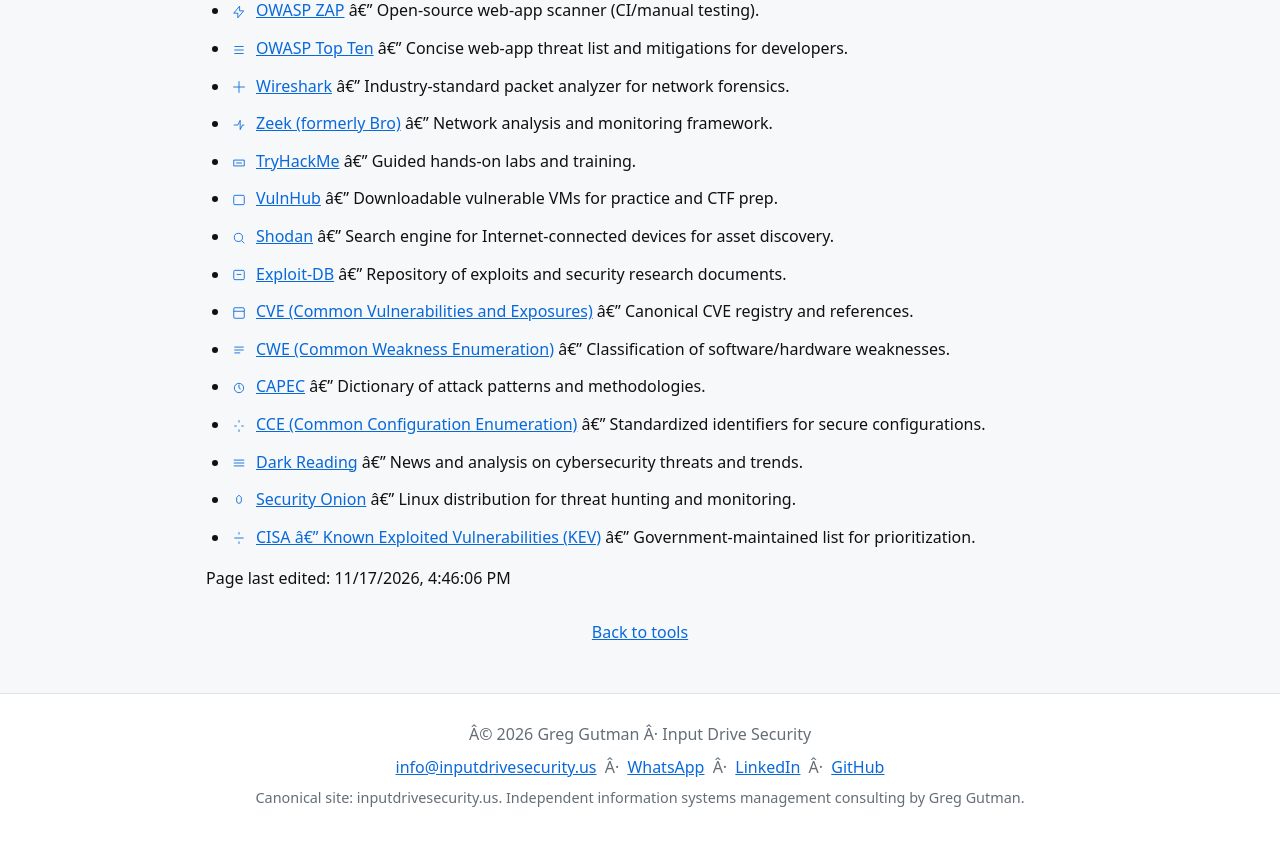
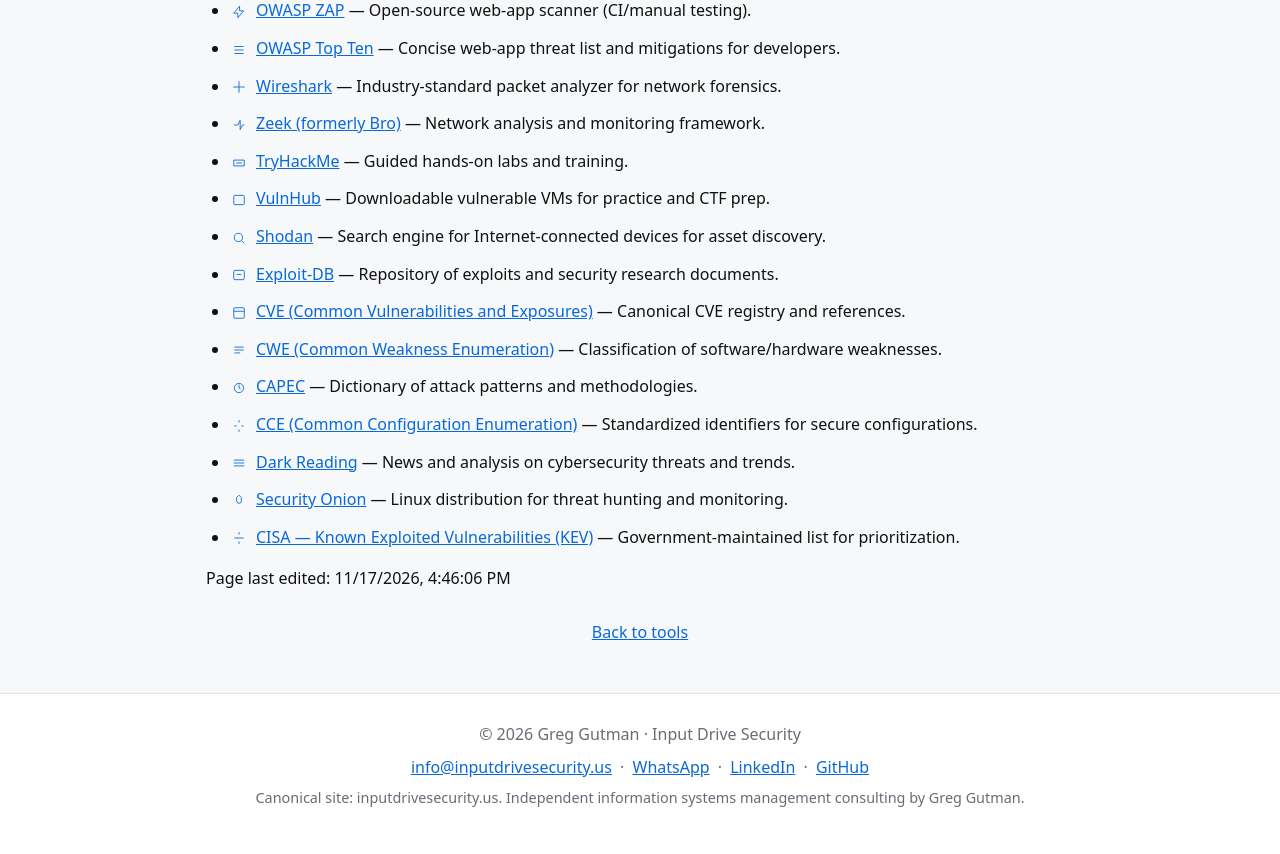
Before and after one commit to inputdrive/inputdrive.github.io, a plain HTML site: page security_tools.html in a window 1280 px wide. Shown: the part 730-1584 px from the top of the page. Drawn offline with Linux system fonts and the light colour scheme.

Commit message:
Fix character encoding issues and improve HTML entities across multiple files
- Replaced incorrect character representations (e.g., "Â·", "â€”") with proper HTML entities (e.g., "&middot;", "&mdash;") in basic.html, buyme.html, mortgage_calculator.html, mortgage_calculator_advanced.html, parsing_api.html, random.html, security_tools.html, skeleton.html, and tools.html.
- Added .editorconfig file to standardize code formatting across the project.

```diff
--- a/security_tools.html
+++ b/security_tools.html
@@ -84,23 +84,23 @@
 
         <h2>Top Security Tools & Resources</h2>
         <ul style="list-style-position:outside;padding-left:24px;">
-            <li style="margin-bottom:12px;"><a href="https://nvd.nist.gov/" target="_blank" rel="noopener noreferrer"><span class="icon" aria-hidden="true" style="width:18px;height:18px;min-width:18px;display:inline-flex;align-items:center;justify-content:center;margin-right:8px;vertical-align:middle;"><svg viewBox="0 0 24 24" width="14" height="14" fill="none" stroke="currentColor" stroke-width="1.5"><rect x="3" y="3" width="18" height="18" rx="2"/><path d="M3 9h18"/></svg></span>NVD (National Vulnerability Database)</a> â€” Canonical CVE database with CVSS scores.</li>
-            <li style="margin-bottom:12px;"><a href="https://github.com/advisories" target="_blank" rel="noopener noreferrer"><span class="icon" aria-hidden="true" style="width:18px;height:18px;min-width:18px;display:inline-flex;align-items:center;justify-content:center;margin-right:8px;vertical-align:middle;"><svg viewBox="0 0 24 24" width="14" height="14" fill="none" stroke="currentColor" stroke-width="1.5"><path d="M12 2C6.48 2 2 6.48 2 12c0 4.42 2.87 8.18 6.84 9.5.5.09.68-.22.68-.48 0-.24-.01-.87-.01-1.7-2.78.61-3.37-1.2-3.37-1.2-.45-1.15-1.11-1.46-1.11-1.46-.91-.62.07-.6.07-.6 1 .07 1.53 1.05 1.53 1.05.9 1.52 2.36 1.08 2.93.83.09-.65.35-1.08.63-1.33-2.22-.25-4.56-1.11-4.56-4.95 0-1.09.39-1.98 1.03-2.68-.1-.25-.45-1.27.1-2.64 0 0 .84-.27 2.75 1.03A9.56 9.56 0 0 1 12 6.8c.85.004 1.7.115 2.49.34 1.9-1.3 2.73-1.03 2.73-1.03.55 1.37.21 2.39.1 2.64.64.7 1.03 1.59 1.03 2.68 0 3.85-2.34 4.7-4.57 4.95.36.31.68.92.68 1.85 0 1.34-.01 2.43-.01 2.76 0 .26.18.58.69.48C19.13 20.18 22 16.42 22 12c0-5.52-4.48-10-10-10z"/></svg></span>GitHub Security Advisories</a> â€” Fast repo-level advisories for open-source dependencies.</li>
-            <li style="margin-bottom:12px;"><a href="https://owasp.org/www-project-zap/" target="_blank" rel="noopener noreferrer"><span class="icon" aria-hidden="true" style="width:18px;height:18px;min-width:18px;display:inline-flex;align-items:center;justify-content:center;margin-right:8px;vertical-align:middle;"><svg viewBox="0 0 24 24" width="14" height="14" fill="none" stroke="currentColor" stroke-width="1.5"><path d="M13 2L3 14h7v8l10-12h-7z"/></svg></span>OWASP ZAP</a> â€” Open-source web-app scanner (CI/manual testing).</li>
-            <li style="margin-bottom:12px;"><a href="https://owasp.org/www-project-top-ten/" target="_blank" rel="noopener noreferrer"><span class="icon" aria-hidden="true" style="width:18px;height:18px;min-width:18px;display:inline-flex;align-items:center;justify-content:center;margin-right:8px;vertical-align:middle;"><svg viewBox="0 0 24 24" width="14" height="14" fill="none" stroke="currentColor" stroke-width="1.5"><path d="M4 6h16M4 12h16M4 18h16"/></svg></span>OWASP Top Ten</a> â€” Concise web-app threat list and mitigations for developers.</li>
-            <li style="margin-bottom:12px;"><a href="https://www.wireshark.org/" target="_blank" rel="noopener noreferrer"><span class="icon" aria-hidden="true" style="width:18px;height:18px;min-width:18px;display:inline-flex;align-items:center;justify-content:center;margin-right:8px;vertical-align:middle;"><svg viewBox="0 0 24 24" width="14" height="14" fill="none" stroke="currentColor" stroke-width="1.5"><path d="M2 12h20M12 2v20"/></svg></span>Wireshark</a> â€” Industry-standard packet analyzer for network forensics.</li>
-            <li style="margin-bottom:12px;"><a href="https://zeek.org/" target="_blank" rel="noopener noreferrer"><span class="icon" aria-hidden="true" style="width:18px;height:18px;min-width:18px;display:inline-flex;align-items:center;justify-content:center;margin-right:8px;vertical-align:middle;"><svg viewBox="0 0 24 24" width="14" height="14" fill="none" stroke="currentColor" stroke-width="1.5"><path d="M3 12h7l4-8v16l4-8h3"/></svg></span>Zeek (formerly Bro)</a> â€” Network analysis and monitoring framework.</li>
-            <li style="margin-bottom:12px;"><a href="https://tryhackme.com/" target="_blank" rel="noopener noreferrer"><span class="icon" aria-hidden="true" style="width:18px;height:18px;min-width:18px;display:inline-flex;align-items:center;justify-content:center;margin-right:8px;vertical-align:middle;"><svg viewBox="0 0 24 24" width="14" height="14" fill="none" stroke="currentColor" stroke-width="1.5"><path d="M3 7h18v10H3z"/><path d="M7 12h10"/></svg></span>TryHackMe</a> â€” Guided hands-on labs and training.</li>
-            <li style="margin-bottom:12px;"><a href="https://vulnhub.com/" target="_blank" rel="noopener noreferrer"><span class="icon" aria-hidden="true" style="width:18px;height:18px;min-width:18px;display:inline-flex;align-items:center;justify-content:center;margin-right:8px;vertical-align:middle;"><svg viewBox="0 0 24 24" width="14" height="14" fill="none" stroke="currentColor" stroke-width="1.5"><rect x="3" y="4" width="18" height="16" rx="2"/></svg></span>VulnHub</a> â€” Downloadable vulnerable VMs for practice and CTF prep.</li>
-            <li style="margin-bottom:12px;"><a href="https://www.shodan.io/" target="_blank" rel="noopener noreferrer"><span class="icon" aria-hidden="true" style="width:18px;height:18px;min-width:18px;display:inline-flex;align-items:center;justify-content:center;margin-right:8px;vertical-align:middle;"><svg viewBox="0 0 24 24" width="14" height="14" fill="none" stroke="currentColor" stroke-width="1.5"><circle cx="11" cy="11" r="7"/><path d="M21 21l-4.35-4.35"/></svg></span>Shodan</a> â€” Search engine for Internet-connected devices for asset discovery.</li>
-            <li style="margin-bottom:12px;"><a href="https://www.exploit-db.com/" target="_blank" rel="noopener noreferrer"><span class="icon" aria-hidden="true" style="width:18px;height:18px;min-width:18px;display:inline-flex;align-items:center;justify-content:center;margin-right:8px;vertical-align:middle;"><svg viewBox="0 0 24 24" width="14" height="14" fill="none" stroke="currentColor" stroke-width="1.5"><rect x="3" y="4" width="18" height="16" rx="2"/><path d="M8 11h8"/></svg></span>Exploit-DB</a> â€” Repository of exploits and security research documents.</li>
-            <li style="margin-bottom:12px;"><a href="https://cve.mitre.org/" target="_blank" rel="noopener noreferrer"><span class="icon" aria-hidden="true" style="width:18px;height:18px;min-width:18px;display:inline-flex;align-items:center;justify-content:center;margin-right:8px;vertical-align:middle;"><svg viewBox="0 0 24 24" width="14" height="14" fill="none" stroke="currentColor" stroke-width="1.5"><rect x="3" y="3" width="18" height="18" rx="2"/><path d="M3 9h18"/></svg></span>CVE (Common Vulnerabilities and Exposures)</a> â€” Canonical CVE registry and references.</li>
-            <li style="margin-bottom:12px;"><a href="https://cwe.mitre.org/" target="_blank" rel="noopener noreferrer"><span class="icon" aria-hidden="true" style="width:18px;height:18px;min-width:18px;display:inline-flex;align-items:center;justify-content:center;margin-right:8px;vertical-align:middle;"><svg viewBox="0 0 24 24" width="14" height="14" fill="none" stroke="currentColor" stroke-width="1.5"><path d="M4 7h16M4 12h16M4 17h10"/></svg></span>CWE (Common Weakness Enumeration)</a> â€” Classification of software/hardware weaknesses.</li>
-            <li style="margin-bottom:12px;"><a href="https://capec.mitre.org/" target="_blank" rel="noopener noreferrer"><span class="icon" aria-hidden="true" style="width:18px;height:18px;min-width:18px;display:inline-flex;align-items:center;justify-content:center;margin-right:8px;vertical-align:middle;"><svg viewBox="0 0 24 24" width="14" height="14" fill="none" stroke="currentColor" stroke-width="1.5"><circle cx="12" cy="12" r="8"/><path d="M12 6v6l3 2"/></svg></span>CAPEC</a> â€” Dictionary of attack patterns and methodologies.</li>
-            <li style="margin-bottom:12px;"><a href="https://cce.mitre.org/" target="_blank" rel="noopener noreferrer"><span class="icon" aria-hidden="true" style="width:18px;height:18px;min-width:18px;display:inline-flex;align-items:center;justify-content:center;margin-right:8px;vertical-align:middle;"><svg viewBox="0 0 24 24" width="14" height="14" fill="none" stroke="currentColor" stroke-width="1.5"><path d="M12 2v4M12 18v4M4 12h4M16 12h4"/></svg></span>CCE (Common Configuration Enumeration)</a> â€” Standardized identifiers for secure configurations.</li>
-            <li style="margin-bottom:12px;"><a href="https://www.darkReading.com/" target="_blank" rel="noopener noreferrer"><span class="icon" aria-hidden="true" style="width:18px;height:18px;min-width:18px;display:inline-flex;align-items:center;justify-content:center;margin-right:8px;vertical-align:middle;"><svg viewBox="0 0 24 24" width="14" height="14" fill="none" stroke="currentColor" stroke-width="1.5"><path d="M3 7h18M3 12h18M3 17h18"/></svg></span>Dark Reading</a> â€” News and analysis on cybersecurity threats and trends.</li>
-            <li style="margin-bottom:12px;"><a href="https://securityonion.net/" target="_blank" rel="noopener noreferrer"><span class="icon" aria-hidden="true" style="width:18px;height:18px;min-width:18px;display:inline-flex;align-items:center;justify-content:center;margin-right:8px;vertical-align:middle;"><svg viewBox="0 0 24 24" width="14" height="14" fill="none" stroke="currentColor" stroke-width="1.5"><path d="M12 2l4 4v6a4 4 0 1 1-8 0V6l4-4z"/></svg></span>Security Onion</a> â€” Linux distribution for threat hunting and monitoring.</li>
-            <li style="margin-bottom:12px;"><a href="https://www.cisa.gov/known-exploited-vulnerabilities-catalog" target="_blank" rel="noopener noreferrer"><span class="icon" aria-hidden="true" style="width:18px;height:18px;min-width:18px;display:inline-flex;align-items:center;justify-content:center;margin-right:8px;vertical-align:middle;"><svg viewBox="0 0 24 24" width="14" height="14" fill="none" stroke="currentColor" stroke-width="1.5"><path d="M12 2v4M12 18v4M4 12h16"/></svg></span>CISA â€” Known Exploited Vulnerabilities (KEV)</a> â€” Government-maintained list for prioritization.</li>
+            <li style="margin-bottom:12px;"><a href="https://nvd.nist.gov/" target="_blank" rel="noopener noreferrer"><span class="icon" aria-hidden="true" style="width:18px;height:18px;min-width:18px;display:inline-flex;align-items:center;justify-content:center;margin-right:8px;vertical-align:middle;"><svg viewBox="0 0 24 24" width="14" height="14" fill="none" stroke="currentColor" stroke-width="1.5"><rect x="3" y="3" width="18" height="18" rx="2"/><path d="M3 9h18"/></svg></span>NVD (National Vulnerability Database)</a> &mdash; Canonical CVE database with CVSS scores.</li>
+            <li style="margin-bottom:12px;"><a href="https://github.com/advisories" target="_blank" rel="noopener noreferrer"><span class="icon" aria-hidden="true" style="width:18px;height:18px;min-width:18px;display:inline-flex;align-items:center;justify-content:center;margin-right:8px;vertical-align:middle;"><svg viewBox="0 0 24 24" width="14" height="14" fill="none" stroke="currentColor" stroke-width="1.5"><path d="M12 2C6.48 2 2 6.48 2 12c0 4.42 2.87 8.18 6.84 9.5.5.09.68-.22.68-.48 0-.24-.01-.87-.01-1.7-2.78.61-3.37-1.2-3.37-1.2-.45-1.15-1.11-1.46-1.11-1.46-.91-.62.07-.6.07-.6 1 .07 1.53 1.05 1.53 1.05.9 1.52 2.36 1.08 2.93.83.09-.65.35-1.08.63-1.33-2.22-.25-4.56-1.11-4.56-4.95 0-1.09.39-1.98 1.03-2.68-.1-.25-.45-1.27.1-2.64 0 0 .84-.27 2.75 1.03A9.56 9.56 0 0 1 12 6.8c.85.004 1.7.115 2.49.34 1.9-1.3 2.73-1.03 2.73-1.03.55 1.37.21 2.39.1 2.64.64.7 1.03 1.59 1.03 2.68 0 3.85-2.34 4.7-4.57 4.95.36.31.68.92.68 1.85 0 1.34-.01 2.43-.01 2.76 0 .26.18.58.69.48C19.13 20.18 22 16.42 22 12c0-5.52-4.48-10-10-10z"/></svg></span>GitHub Security Advisories</a> &mdash; Fast repo-level advisories for open-source dependencies.</li>
+            <li style="margin-bottom:12px;"><a href="https://owasp.org/www-project-zap/" target="_blank" rel="noopener noreferrer"><span class="icon" aria-hidden="true" style="width:18px;height:18px;min-width:18px;display:inline-flex;align-items:center;justify-content:center;margin-right:8px;vertical-align:middle;"><svg viewBox="0 0 24 24" width="14" height="14" fill="none" stroke="currentColor" stroke-width="1.5"><path d="M13 2L3 14h7v8l10-12h-7z"/></svg></span>OWASP ZAP</a> &mdash; Open-source web-app scanner (CI/manual testing).</li>
+            <li style="margin-bottom:12px;"><a href="https://owasp.org/www-project-top-ten/" target="_blank" rel="noopener noreferrer"><span class="icon" aria-hidden="true" style="width:18px;height:18px;min-width:18px;display:inline-flex;align-items:center;justify-content:center;margin-right:8px;vertical-align:middle;"><svg viewBox="0 0 24 24" width="14" height="14" fill="none" stroke="currentColor" stroke-width="1.5"><path d="M4 6h16M4 12h16M4 18h16"/></svg></span>OWASP Top Ten</a> &mdash; Concise web-app threat list and mitigations for developers.</li>
+            <li style="margin-bottom:12px;"><a href="https://www.wireshark.org/" target="_blank" rel="noopener noreferrer"><span class="icon" aria-hidden="true" style="width:18px;height:18px;min-width:18px;display:inline-flex;align-items:center;justify-content:center;margin-right:8px;vertical-align:middle;"><svg viewBox="0 0 24 24" width="14" height="14" fill="none" stroke="currentColor" stroke-width="1.5"><path d="M2 12h20M12 2v20"/></svg></span>Wireshark</a> &mdash; Industry-standard packet analyzer for network forensics.</li>
+            <li style="margin-bottom:12px;"><a href="https://zeek.org/" target="_blank" rel="noopener noreferrer"><span class="icon" aria-hidden="true" style="width:18px;height:18px;min-width:18px;display:inline-flex;align-items:center;justify-content:center;margin-right:8px;vertical-align:middle;"><svg viewBox="0 0 24 24" width="14" height="14" fill="none" stroke="currentColor" stroke-width="1.5"><path d="M3 12h7l4-8v16l4-8h3"/></svg></span>Zeek (formerly Bro)</a> &mdash; Network analysis and monitoring framework.</li>
+            <li style="margin-bottom:12px;"><a href="https://tryhackme.com/" target="_blank" rel="noopener noreferrer"><span class="icon" aria-hidden="true" style="width:18px;height:18px;min-width:18px;display:inline-flex;align-items:center;justify-content:center;margin-right:8px;vertical-align:middle;"><svg viewBox="0 0 24 24" width="14" height="14" fill="none" stroke="currentColor" stroke-width="1.5"><path d="M3 7h18v10H3z"/><path d="M7 12h10"/></svg></span>TryHackMe</a> &mdash; Guided hands-on labs and training.</li>
+            <li style="margin-bottom:12px;"><a href="https://vulnhub.com/" target="_blank" rel="noopener noreferrer"><span class="icon" aria-hidden="true" style="width:18px;height:18px;min-width:18px;display:inline-flex;align-items:center;justify-content:center;margin-right:8px;vertical-align:middle;"><svg viewBox="0 0 24 24" width="14" height="14" fill="none" stroke="currentColor" stroke-width="1.5"><rect x="3" y="4" width="18" height="16" rx="2"/></svg></span>VulnHub</a> &mdash; Downloadable vulnerable VMs for practice and CTF prep.</li>
+            <li style="margin-bottom:12px;"><a href="https://www.shodan.io/" target="_blank" rel="noopener noreferrer"><span class="icon" aria-hidden="true" style="width:18px;height:18px;min-width:18px;display:inline-flex;align-items:center;justify-content:center;margin-right:8px;vertical-align:middle;"><svg viewBox="0 0 24 24" width="14" height="14" fill="none" stroke="currentColor" stroke-width="1.5"><circle cx="11" cy="11" r="7"/><path d="M21 21l-4.35-4.35"/></svg></span>Shodan</a> &mdash; Search engine for Internet-connected devices for asset discovery.</li>
+            <li style="margin-bottom:12px;"><a href="https://www.exploit-db.com/" target="_blank" rel="noopener noreferrer"><span class="icon" aria-hidden="true" style="width:18px;height:18px;min-width:18px;display:inline-flex;align-items:center;justify-content:center;margin-right:8px;vertical-align:middle;"><svg viewBox="0 0 24 24" width="14" height="14" fill="none" stroke="currentColor" stroke-width="1.5"><rect x="3" y="4" width="18" height="16" rx="2"/><path d="M8 11h8"/></svg></span>Exploit-DB</a> &mdash; Repository of exploits and security research documents.</li>
+            <li style="margin-bottom:12px;"><a href="https://cve.mitre.org/" target="_blank" rel="noopener noreferrer"><span class="icon" aria-hidden="true" style="width:18px;height:18px;min-width:18px;display:inline-flex;align-items:center;justify-content:center;margin-right:8px;vertical-align:middle;"><svg viewBox="0 0 24 24" width="14" height="14" fill="none" stroke="currentColor" stroke-width="1.5"><rect x="3" y="3" width="18" height="18" rx="2"/><path d="M3 9h18"/></svg></span>CVE (Common Vulnerabilities and Exposures)</a> &mdash; Canonical CVE registry and references.</li>
+            <li style="margin-bottom:12px;"><a href="https://cwe.mitre.org/" target="_blank" rel="noopener noreferrer"><span class="icon" aria-hidden="true" style="width:18px;height:18px;min-width:18px;display:inline-flex;align-items:center;justify-content:center;margin-right:8px;vertical-align:middle;"><svg viewBox="0 0 24 24" width="14" height="14" fill="none" stroke="currentColor" stroke-width="1.5"><path d="M4 7h16M4 12h16M4 17h10"/></svg></span>CWE (Common Weakness Enumeration)</a> &mdash; Classification of software/hardware weaknesses.</li>
+            <li style="margin-bottom:12px;"><a href="https://capec.mitre.org/" target="_blank" rel="noopener noreferrer"><span class="icon" aria-hidden="true" style="width:18px;height:18px;min-width:18px;display:inline-flex;align-items:center;justify-content:center;margin-right:8px;vertical-align:middle;"><svg viewBox="0 0 24 24" width="14" height="14" fill="none" stroke="currentColor" stroke-width="1.5"><circle cx="12" cy="12" r="8"/><path d="M12 6v6l3 2"/></svg></span>CAPEC</a> &mdash; Dictionary of attack patterns and methodologies.</li>
+            <li style="margin-bottom:12px;"><a href="https://cce.mitre.org/" target="_blank" rel="noopener noreferrer"><span class="icon" aria-hidden="true" style="width:18px;height:18px;min-width:18px;display:inline-flex;align-items:center;justify-content:center;margin-right:8px;vertical-align:middle;"><svg viewBox="0 0 24 24" width="14" height="14" fill="none" stroke="currentColor" stroke-width="1.5"><path d="M12 2v4M12 18v4M4 12h4M16 12h4"/></svg></span>CCE (Common Configuration Enumeration)</a> &mdash; Standardized identifiers for secure configurations.</li>
+            <li style="margin-bottom:12px;"><a href="https://www.darkReading.com/" target="_blank" rel="noopener noreferrer"><span class="icon" aria-hidden="true" style="width:18px;height:18px;min-width:18px;display:inline-flex;align-items:center;justify-content:center;margin-right:8px;vertical-align:middle;"><svg viewBox="0 0 24 24" width="14" height="14" fill="none" stroke="currentColor" stroke-width="1.5"><path d="M3 7h18M3 12h18M3 17h18"/></svg></span>Dark Reading</a> &mdash; News and analysis on cybersecurity threats and trends.</li>
+            <li style="margin-bottom:12px;"><a href="https://securityonion.net/" target="_blank" rel="noopener noreferrer"><span class="icon" aria-hidden="true" style="width:18px;height:18px;min-width:18px;display:inline-flex;align-items:center;justify-content:center;margin-right:8px;vertical-align:middle;"><svg viewBox="0 0 24 24" width="14" height="14" fill="none" stroke="currentColor" stroke-width="1.5"><path d="M12 2l4 4v6a4 4 0 1 1-8 0V6l4-4z"/></svg></span>Security Onion</a> &mdash; Linux distribution for threat hunting and monitoring.</li>
+            <li style="margin-bottom:12px;"><a href="https://www.cisa.gov/known-exploited-vulnerabilities-catalog" target="_blank" rel="noopener noreferrer"><span class="icon" aria-hidden="true" style="width:18px;height:18px;min-width:18px;display:inline-flex;align-items:center;justify-content:center;margin-right:8px;vertical-align:middle;"><svg viewBox="0 0 24 24" width="14" height="14" fill="none" stroke="currentColor" stroke-width="1.5"><path d="M12 2v4M12 18v4M4 12h16"/></svg></span>CISA &mdash; Known Exploited Vulnerabilities (KEV)</a> &mdash; Government-maintained list for prioritization.</li>
 
         </ul>
 
@@ -117,14 +117,14 @@
 
     <footer class="site-footer">
         <div class="footer-inner">
-            <p>Â© 2026 Greg Gutman Â· Input Drive Security</p>
+            <p>&copy; 2026 Greg Gutman &middot; Input Drive Security</p>
             <p class="footer-links">
                 <a href="mailto:info@inputdrivesecurity.us">info@inputdrivesecurity.us</a>
-                Â·
+                &middot;
                 <a href="https://wa.me/19047705355">WhatsApp</a>
-                Â·
+                &middot;
                 <a href="https://linkedin.com/in/greggutman/">LinkedIn</a>
-                Â·
+                &middot;
                 <a href="https://github.com/inputdrive">GitHub</a>
             </p>
             <p class="small">Canonical site: inputdrivesecurity.us. Independent information systems management consulting by Greg Gutman.</p>
```
Also changed, not shown: 404.html (+4 -4 lines), AdBlockerTestPage.html (+6 -6 lines), basic.html (+6 -6 lines), buyme.html (+5 -5 lines), mortgage_calculator.html (+12 -12 lines), mortgage_calculator_advanced.html (+6 -6 lines), parsing_api.html (+6 -6 lines), random.html (+5 -5 lines), skeleton.html (+4 -4 lines), tools.html (+6 -6 lines), 1 other file.
